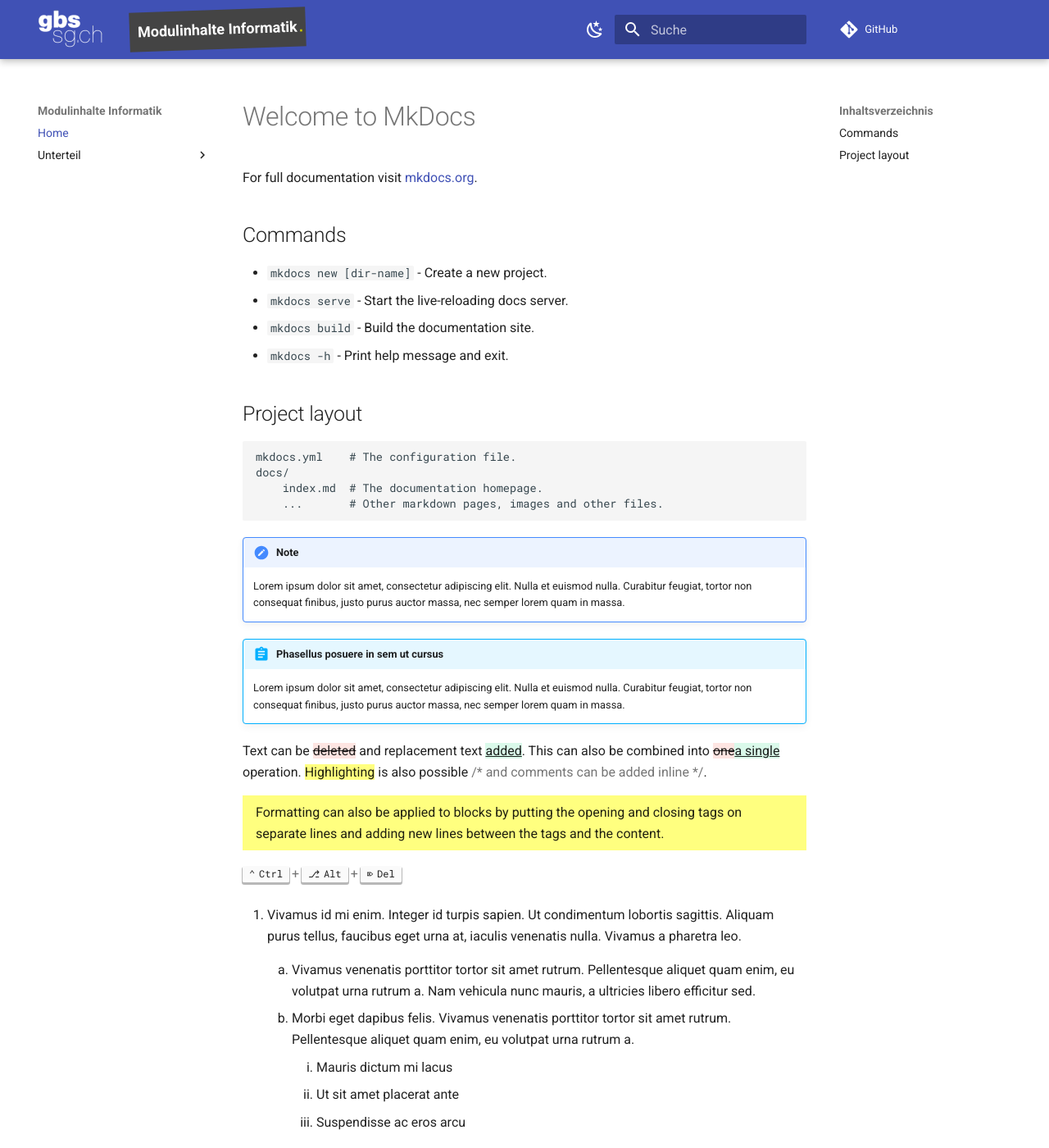
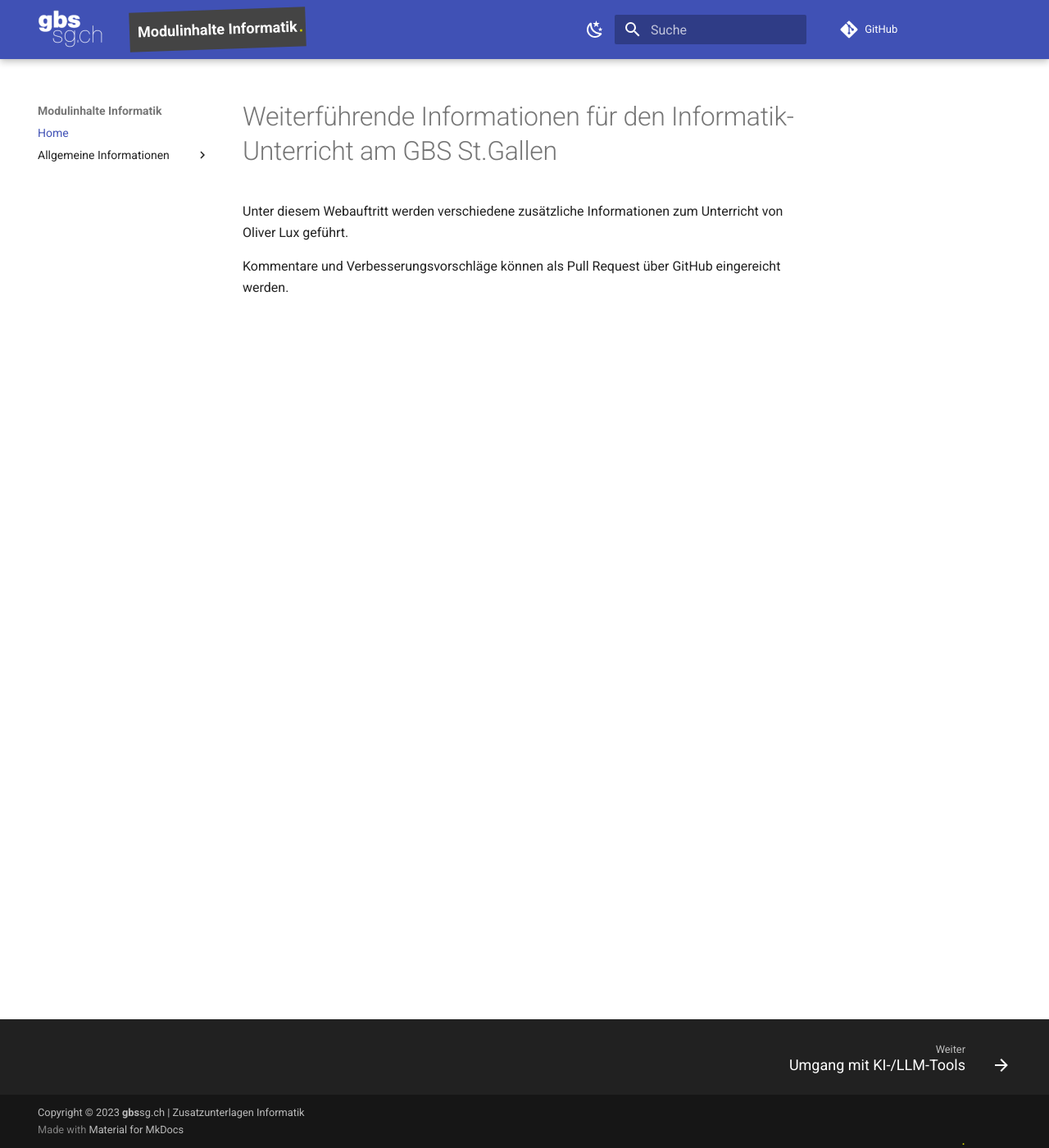
Before and after one commit to oliverlux/docs, an MkDocs documentation site: the page built from docs/index.md, in a window 1280 px wide and 1400 px high. Shown: the whole window at 82% size. Built offline with MkDocs 1.6.1 and Material for MkDocs 9.7.7, drawn with Linux system fonts in a browser that asks for light colours; comment, search, counter and statistics services are not loaded; some of the changed text lies outside the part shown.

Commit message:
Umgang mit KI-/LLM-Tools hinzugefügt

````diff
--- a/docs/index.md
+++ b/docs/index.md
@@ -1,74 +1,5 @@
-# Welcome to MkDocs
+# Weiterführende Informationen für den Informatik-Unterricht am GBS St.Gallen
 
-For full documentation visit [mkdocs.org](https://www.mkdocs.org).
+Unter diesem Webauftritt werden verschiedene zusätzliche Informationen zum Unterricht von Oliver Lux geführt.
 
-## Commands
-
-* `mkdocs new [dir-name]` - Create a new project.
-* `mkdocs serve` - Start the live-reloading docs server.
-* `mkdocs build` - Build the documentation site.
-* `mkdocs -h` - Print help message and exit.
-
-## Project layout
-
-    mkdocs.yml    # The configuration file.
-    docs/
-        index.md  # The documentation homepage.
-        ...       # Other markdown pages, images and other files.
-
-!!! note
-
-    Lorem ipsum dolor sit amet, consectetur adipiscing elit. Nulla et euismod
-    nulla. Curabitur feugiat, tortor non consequat finibus, justo purus auctor
-    massa, nec semper lorem quam in massa.
-
-
-!!! abstract "Phasellus posuere in sem ut cursus"
-
-    Lorem ipsum dolor sit amet, consectetur adipiscing elit. Nulla et euismod
-    nulla. Curabitur feugiat, tortor non consequat finibus, justo purus auctor
-    massa, nec semper lorem quam in massa.
-
-
-Text can be {--deleted--} and replacement text {++added++}. This can also be
-combined into {~~one~>a single~~} operation. {==Highlighting==} is also
-possible {>>and comments can be added inline<<}.
-
-{==
-
-Formatting can also be applied to blocks by putting the opening and closing
-tags on separate lines and adding new lines between the tags and the content.
-
-==}
-
-
-++ctrl+alt+del++
-
-1.  Vivamus id mi enim. Integer id turpis sapien. Ut condimentum lobortis
-    sagittis. Aliquam purus tellus, faucibus eget urna at, iaculis venenatis
-    nulla. Vivamus a pharetra leo.
-
-    1.  Vivamus venenatis porttitor tortor sit amet rutrum. Pellentesque aliquet
-        quam enim, eu volutpat urna rutrum a. Nam vehicula nunc mauris, a
-        ultricies libero efficitur sed.
-
-    2.  Morbi eget dapibus felis. Vivamus venenatis porttitor tortor sit amet
-        rutrum. Pellentesque aliquet quam enim, eu volutpat urna rutrum a.
-
-        1.  Mauris dictum mi lacus
-        2.  Ut sit amet placerat ante
-        3.  Suspendisse ac eros arcu
-
-
-``` mermaid
-sequenceDiagram
-  autonumber
-  Alice->>John: Hello John, how are you?
-  loop Healthcheck
-      John->>John: Fight against hypochondria
-  end
-  Note right of John: Rational thoughts!
-  John-->>Alice: Great!
-  John->>Bob: How about you?
-  Bob-->>John: Jolly good!
-```
+Kommentare und Verbesserungsvorschläge können als Pull Request über GitHub eingereicht werden.
--- a/mkdocs.yml
+++ b/mkdocs.yml
@@ -1,9 +1,9 @@
 site_name: Modulinhalte Informatik
 nav:
     - Home: index.md
-    - Unterteil:
-      - About: about.md
-      - About: about.md
+    - Allgemeine Informationen:
+      - Umgang mit KI-/LLM-Tools: umgang-ki.md
+
 theme:
   name: material
   logo: img/logo.png
@@ -50,5 +50,5 @@ markdown_extensions:
         - name: mermaid
           class: mermaid
           format: !!python/name:pymdownx.superfences.fence_code_format
-copyright: Copyright &copy; 2023 <a href='https://www.gbssg.ch'><span style='font-weight:1000'>gbs</span>sg.ch</a> <span class='green'>|</span> Entwickler/in digitales Business EFZ <span class='green'>
+copyright: Copyright &copy; 2023 <a href='https://www.gbssg.ch'><span style='font-weight:1000'>gbs</span>sg.ch</a> <span class='green'>|</span> Zusatzunterlagen Informatik <span class='green'>
 repo_url: https://github.com/oliverlux/content
````
Also changed, not shown: docs/umgang-ki.md (added, +35 -0 lines), 2 other files.
